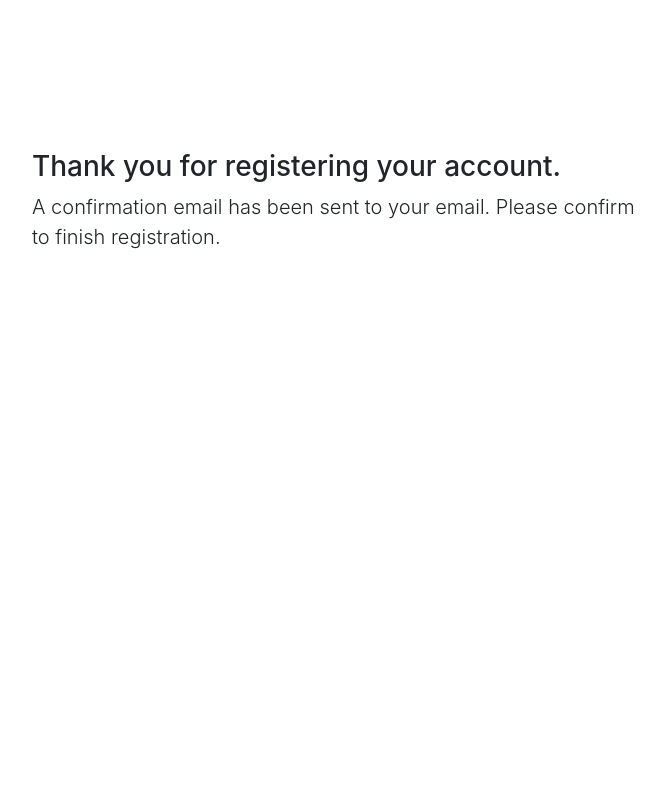
After one commit to ZendaInnocent/SAAS-kit, a Django app: page /accounts/pending-registration/ in a window 1280 px wide. The commit adds this page. Shown: the whole page, without its empty margins (303-967 px from the left). Run offline with Django 3.2, Linux system fonts and the light colour scheme; some libraries are stand-ins or nearby versions.

Commit message:
feature: Add email confirmation.

```diff
--- a/accounts/admin.py
+++ b/accounts/admin.py
@@ -31,9 +31,7 @@ class UserAdmin(BaseUserAdmin):
     filter_horizontal = ()
     search_fields = ('email', 'name', )
     list_filter = ('is_staff', )
-    list_display = ('email',
-                    'name',
-                    'is_staff', )
+    list_display = ('email', 'name', 'is_staff', 'is_active', )
 
 
 admin.site.unregister(Group)
--- a/accounts/models.py
+++ b/accounts/models.py
@@ -26,6 +26,7 @@ class UserManager(BaseUserManager):
             name=name,
         )
         user.is_staff = True
+        user.is_active = True
         user.is_superuser = True
         user.save(using=self._db)
         return user
@@ -37,7 +38,7 @@ class User(AbstractBaseUser):
         unique=True,
     )
     name = models.CharField(max_length=100)
-    is_active = models.BooleanField(default=True)
+    is_active = models.BooleanField(default=False)
     is_staff = models.BooleanField(default=False)
     is_superuser = models.BooleanField(default=False)
 
--- a/accounts/templates/registration/login.html
+++ b/accounts/templates/registration/login.html
@@ -16,7 +16,7 @@ Login - {{ block.super }}
     </form>
     <div class="mt-3">
         <p class="mb-2">
-            <a href="{% url 'accounts:password_change' %}">Forgot Password?</a>
+            <a href="{% url 'accounts:password_reset' %}">Forgot Password?</a>
         </p>
         <p>
             Don't have account? <a href="{% url 'accounts:signup' %}">Signup</a>
--- /dev/null
+++ b/accounts/templates/registration/registration_pending.html
@@ -0,0 +1,18 @@
+{% extends 'base.html' %}
+{% load crispy_forms_tags %}
+
+{% block title %}
+Pending Registration - {{ block.super }}
+{% endblock title %}
+
+{% block content %}
+<div class="col-md-6 offset-md-3" style="padding-top: 150px; height: 100vh;">
+
+    <h3>
+        Thank you for registering your account.
+    </h3>
+    <p class="lead">
+        A confirmation email has been sent to your email. Please confirm to finish registration.
+    </p>
+</div>
+{% endblock %}
--- a/accounts/urls.py
+++ b/accounts/urls.py
@@ -1,3 +1,4 @@
+from os import name
 from django.urls import path, include
 
 from accounts import views
@@ -6,5 +7,9 @@ app_name = 'accounts'
 
 urlpatterns = [
     path('signup/', views.UserRegistrationView.as_view(), name='signup'),
+    path('confirm-email/<str:user_id>/<str:token>/',
+         views.confirm_registration_view, name='confirm-email'),
+    path('pending-registration/', views.PendingRegistration.as_view(),
+         name='pending-registration'),
     path('', include('django.contrib.auth.urls')),
 ]
--- a/accounts/views.py
+++ b/accounts/views.py
@@ -1,25 +1,65 @@
+from django.shortcuts import get_object_or_404, redirect, render
+from django.views.generic import CreateView, TemplateView
+from django.contrib.auth import get_user_model
+from django.urls import reverse_lazy, reverse
 from django.shortcuts import get_object_or_404
-from django.views.generic import CreateView
-from django.contrib.auth import get_user_model
-from django.urls import reverse_lazy
-from django.shortcuts import get_object_or_404
-from django.contrib.auth import get_user_model
+from django.utils.encoding import force_bytes, force_text
+from django.utils.http import urlsafe_base64_decode, urlsafe_base64_encode
+from django.template.loader import get_template
+from django.core.mail import EmailMessage
+from django.contrib.messages.views import SuccessMessageMixin
+from django.contrib import messages
 
 from accounts import forms
 from main.models import Plan, Subscription
+from .tokens import account_activation_token
 
 User = get_user_model()
 
 
-class UserRegistrationView(CreateView):
+class UserRegistrationView(SuccessMessageMixin, CreateView):
     form_class = forms.UserCreationForm
     template_name = 'registration/signup.html'
-    success_url = reverse_lazy('accounts:login')
+    success_url = reverse_lazy('accounts:pending-registration')
+    success_message = ('A confirmation email has been sent to your email'
+                       '. Please confirm to finish registration.')
 
     def form_valid(self, form):
         response = super().form_valid(form)
         user_plan = self.request.GET.get('plan', 'Basic')
         plan = get_object_or_404(Plan, name=user_plan)
         user = User.objects.get(email=form.instance)
+        # send confirmation email
+        token = account_activation_token.make_token(user)
+        user_id = urlsafe_base64_encode(force_bytes(user.id))
+        url = 'http://localhost:8000' + reverse(
+            'accounts:confirm-email', kwargs={'user_id': user_id,
+                                              'token': token})
+        message = get_template(
+            'registration/account_activation_email.html').render(
+            {'confirm_url': url})
+        mail = EmailMessage(
+            'Account Confirmation',
+            message,
+            to=[form.instance],
+            from_email='noreply@domain.com')
+        mail.content_subtype = 'html'
+        mail.send()
+        # create user subscription
         Subscription.objects.create(user=user, plan=plan)
         return response
+
+
+class PendingRegistration(TemplateView):
+    template_name = 'registration/registration_pending.html'
+
+
+def confirm_registration_view(request, user_id, token):
+    """View for user to confirm registration."""
+    user_id = force_text(urlsafe_base64_decode(user_id))
+    user = User.objects.get(pk=user_id)
+
+    if user and account_activation_token.check_token(user, token):
+        user.is_active = True
+        user.save()
+    return redirect('accounts:login')
--- a/config/settings.py
+++ b/config/settings.py
@@ -132,3 +132,6 @@ AUTH_USER_MODEL = 'accounts.User'
 LOGIN_REDIRECT_URL = reverse_lazy('main:dashboard')
 
 CRISPY_TEMPLATE_PACK = 'bootstrap4'
+
+EMAIL_BACKEND = 'django.core.mail.backends.filebased.EmailBackend'
+EMAIL_FILE_PATH = BASE_DIR / 'sent_mails'
```
Also changed, not shown: accounts/templates/registration/account_activation_email.html (added, +22 -0 lines), accounts/tokens.py (added, +13 -0 lines), accounts/migrations/0002_auto_20201005_1039.py (added), db.sqlite3, 1 other file.
